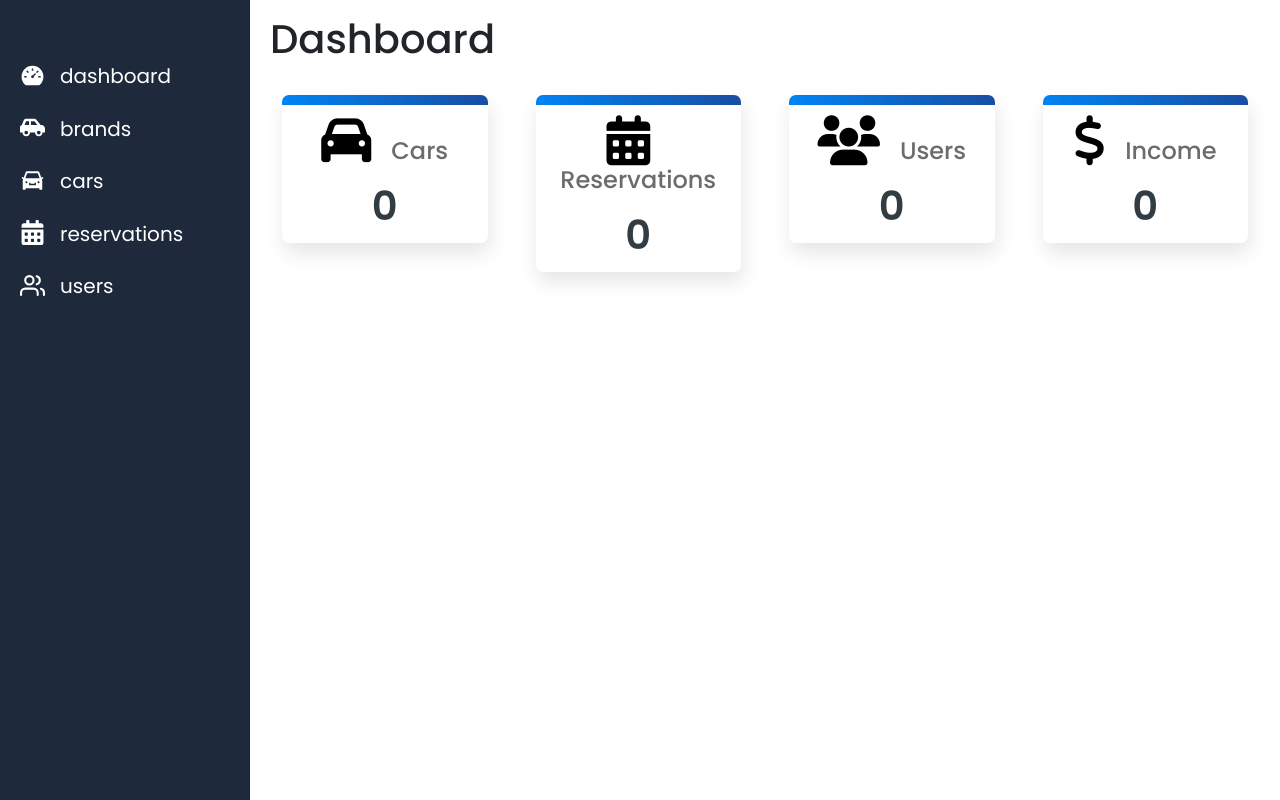
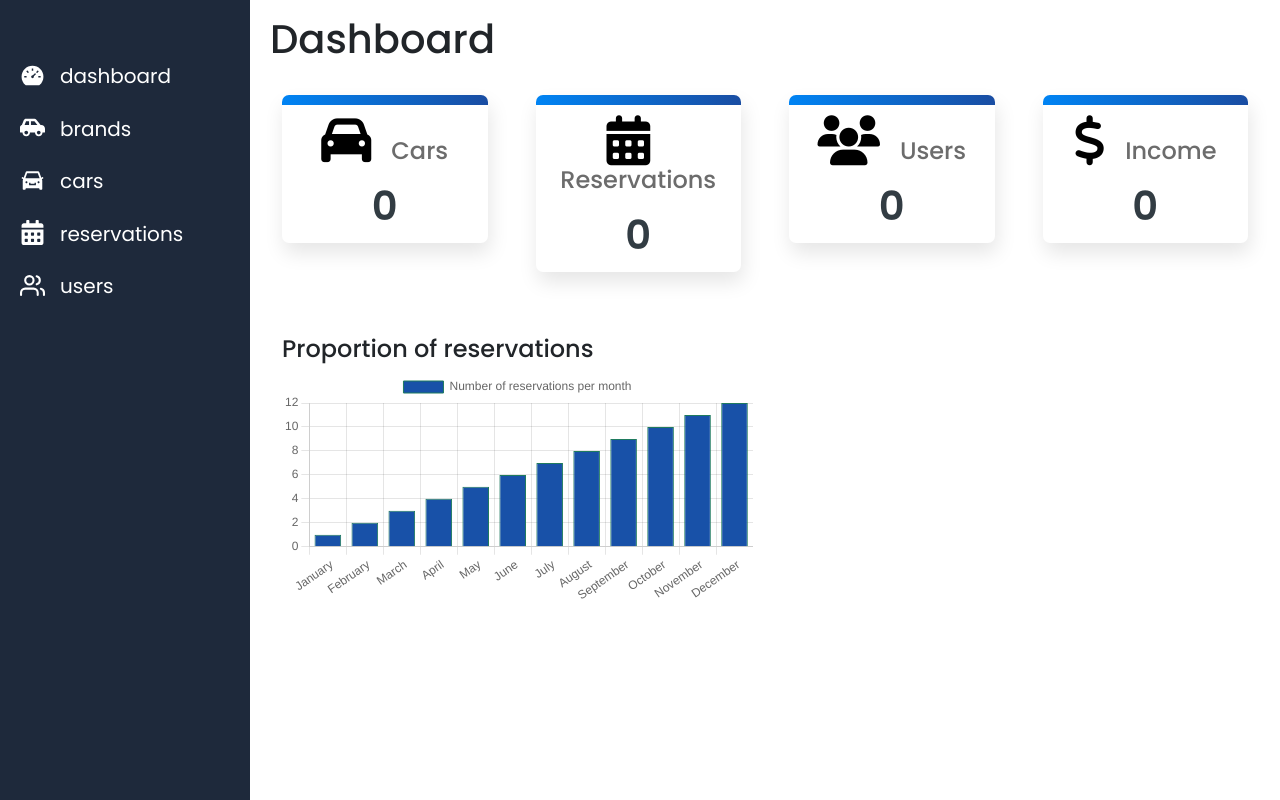
Before and after one commit to YoussefLMT/Car-Rental-Frontend-React, a React (Create React App) app: page /dashboard in a window 1280 px wide. Built offline with nearby package versions, Linux system fonts and the light colour scheme; no server answers; sample sign-in values are in the browser's storage.

Commit message:
modifications

```diff
--- a/src/components/BarChart.jsx
+++ b/src/components/BarChart.jsx
@@ -1,5 +1,6 @@
 import React from 'react'
 import { Bar } from 'react-chartjs-2'
+import { Chart as ChartJS } from 'chart.js/auto'
 
 function BarChart() {
 
@@ -7,7 +8,7 @@ function BarChart() {
 
     return (
         <div>
-            <h1>Proportion of reservations</h1>
+            <h4>Proportion of reservations</h4>
 
             <Bar
                 options={{
@@ -17,21 +18,21 @@ function BarChart() {
                 data={{
                     labels: labels,
                     datasets: [{
-                        label: "Nombre des visites par mois",
+                        label: "Number of reservations per month",
                         data: [1, 2, 3, 4, 5, 6, 7, 8, 9, 10, 11, 12],
                         backgroundColor: [
-                            '#1F7B5F',
-                            '#1F7B5F',
-                            '#1F7B5F',
-                            '#1F7B5F',
-                            '#1F7B5F',
-                            '#1F7B5F',
-                            '#1F7B5F',
-                            '#1F7B5F',
-                            '#1F7B5F',
-                            '#1F7B5F',
-                            '#1F7B5F',
-                            '#1F7B5F',
+                            '#1851A8',
+                            '#1851A8',
+                            '#1851A8',
+                            '#1851A8',
+                            '#1851A8',
+                            '#1851A8',
+                            '#1851A8',
+                            '#1851A8',
+                            '#1851A8',
+                            '#1851A8',
+                            '#1851A8',
+                            '#1851A8',
                         ],
                         borderColor: [
                             '#1F7B5F',
--- a/src/pages/Dashboard.jsx
+++ b/src/pages/Dashboard.jsx
@@ -1,5 +1,6 @@
 import React, { useEffect, useState } from 'react'
 import axiosInstance from '../axios'
+import BarChart from '../components/BarChart'
 import Card from '../components/Card'
 import Sidebar from '../components/Sidebar'
 
@@ -42,6 +43,16 @@ function Dashboard() {
             <Card icon="fa-solid fa-dollar-sign" title="Income" count={income} />
           </div>
         </div>
+
+        <div class="container mt-5">
+          <div class="row">
+            <div class="col-md-6">
+              <BarChart />
+            </div>
+            <div class="col-md-6">
+            </div>
+          </div>
+        </div>
       </div>
     </>
   )
```
